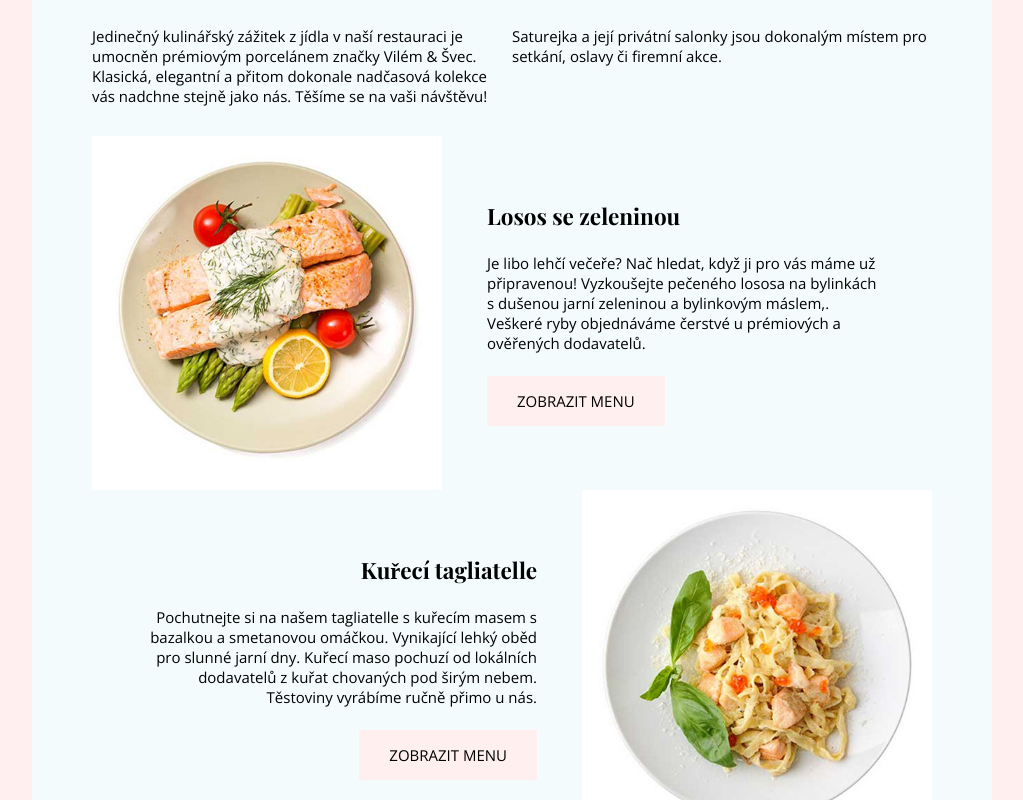
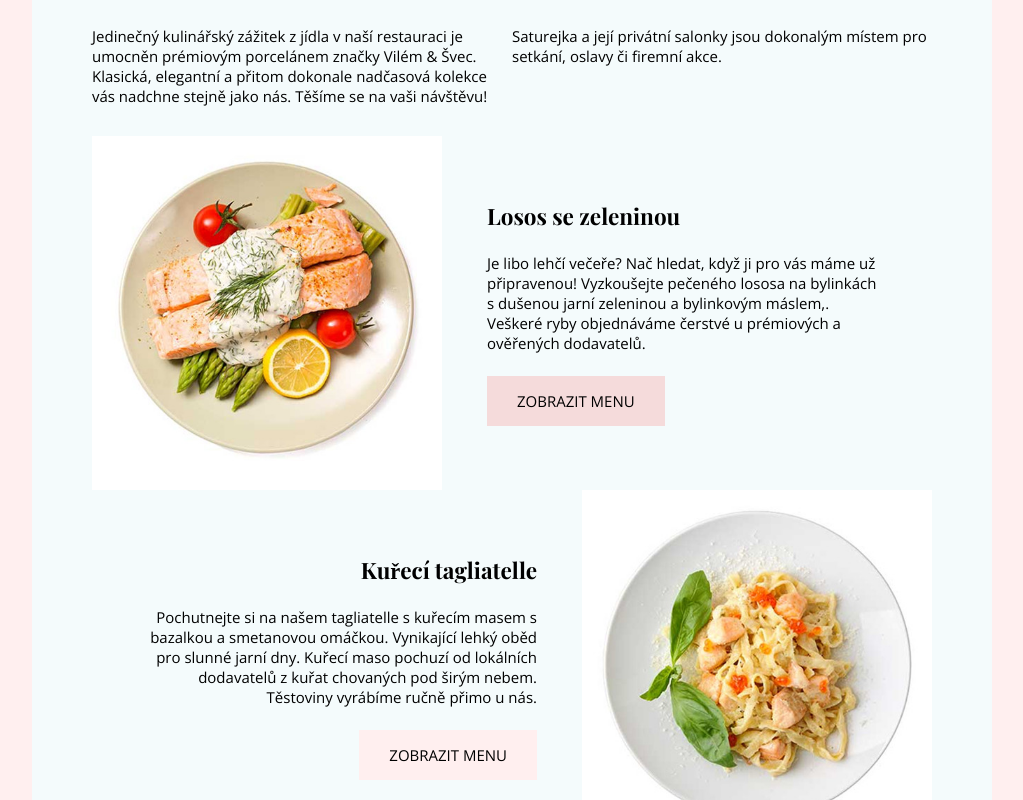
Before and after one commit to mstanka/da-saturejka, a plain HTML site: page index.html in a window 1280 px wide. In both pictures the pointer is over the link 703 px from the left and 1394 px from the top of the page. Shown: the part 994-1794 px from the top of the page, without its empty margins (128-1151 px from the left). Drawn offline with nearby package versions, Linux system fonts and the light colour scheme.

Commit message:
add hover state on cta

```diff
--- a/style.css
+++ b/style.css
@@ -115,6 +115,13 @@ h2 {
   padding: 1rem 2rem;
   background-color: #ffefef;
   color: inherit;
+  transition: background-color .5s;
+}
+
+.menu__cta:hover,
+.menu__cta:active,
+.menu__cta:focus {
+  background-color: rgba(245, 212, 212, 0.8);
 }
 
 .footer {
```
